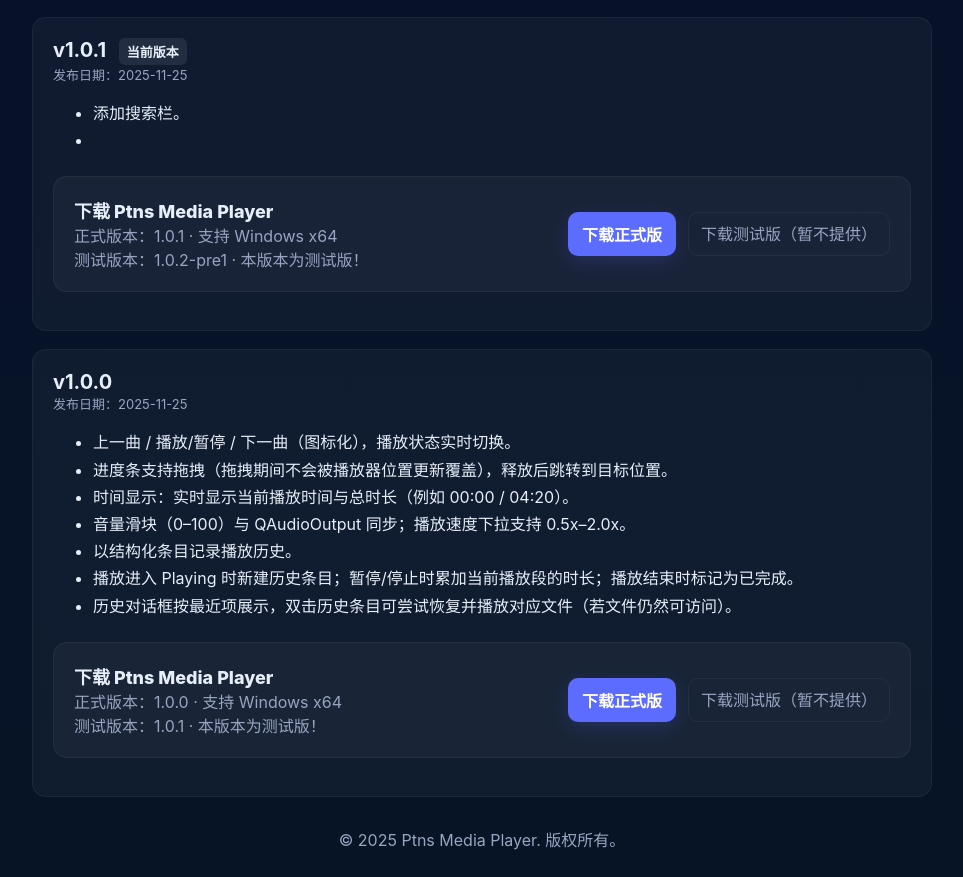
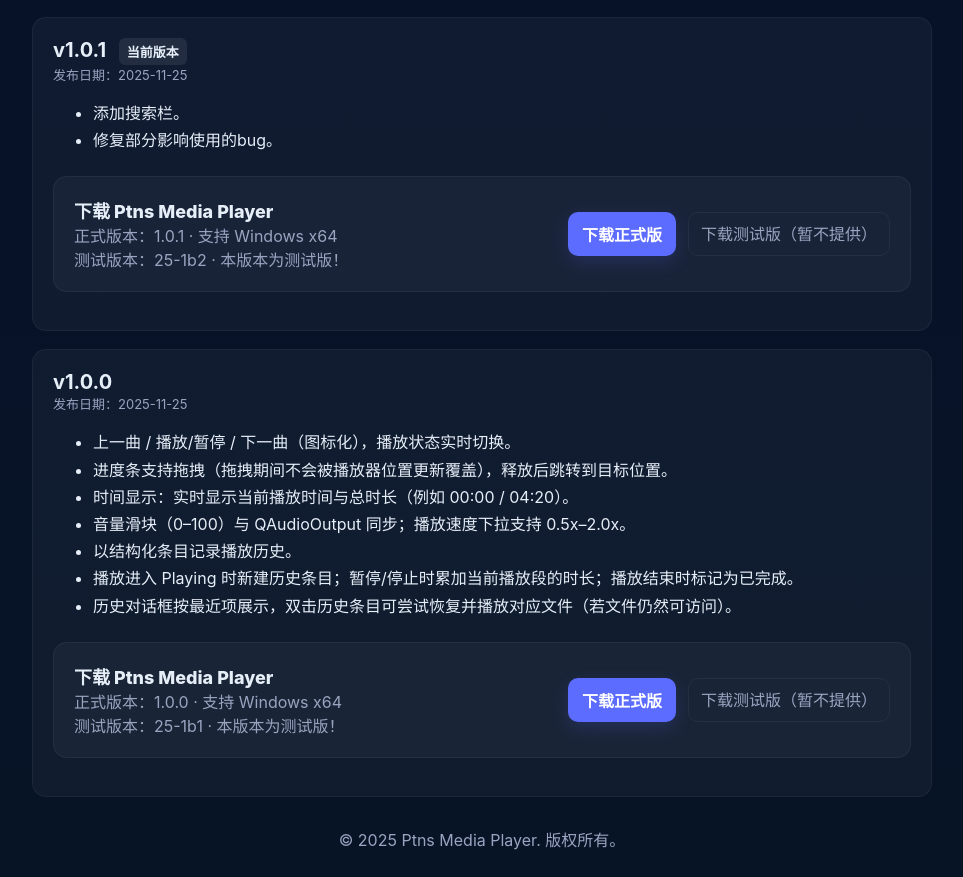
Before and after one commit to wei530601/ptns.github.io, a plain HTML site: page versions.html in a window 1280 px wide. Shown: the part 159-1036 px from the top of the page, without its empty margins (158-1121 px from the left). Drawn offline with Linux system fonts and the light colour scheme.

Commit message:
Update versions.html

```diff
--- a/versions.html
+++ b/versions.html
@@ -33,14 +33,14 @@
       <div class="muted" style="font-size:13px;margin-bottom:12px">发布日期：2025-11-25</div>
       <ul style="line-height:1.7">
       <li>添加搜索栏。</li>
-      <li></li>
+      <li>修复部分影响使用的bug。</li>
       </ul>
           <section id="download1.0" style="margin-top:22px">
       <div class="card" style="display:flex;justify-content:space-between;align-items:center;gap:16px">
         <div>
           <div style="font-size:18px;font-weight:800">下载 Ptns Media Player</div>
           <div class="muted small">正式版本：1.0.1 · 支持 Windows x64</div>
-          <div class="muted small">测试版本：1.0.2-pre1 · 本版本为测试版！</div>
+          <div class="muted small">测试版本：25-1b2 · 本版本为测试版！</div>
         </div>
         <div style="display:flex;gap:12px">
           <a class="btn" href="https://1drv.ms/f/c/79147377a4ce9a37/IgB_eCUJgfJ2SKgbg4JTQfsMAYR6cvFmUG4qBicfvMMLago?e=vVmONK">下载正式版</a>
@@ -67,7 +67,7 @@
         <div>
           <div style="font-size:18px;font-weight:800">下载 Ptns Media Player</div>
           <div class="muted small">正式版本：1.0.0 · 支持 Windows x64</div>
-          <div class="muted small">测试版本：1.0.1 · 本版本为测试版！</div>
+          <div class="muted small">测试版本：25-1b1 · 本版本为测试版！</div>
         </div>
         <div style="display:flex;gap:12px">
           <a class="btn" href="https://1drv.ms/f/c/79147377a4ce9a37/IgB_eCUJgfJ2SKgbg4JTQfsMAYR6cvFmUG4qBicfvMMLago?e=vVmONK">下载正式版</a>
```
